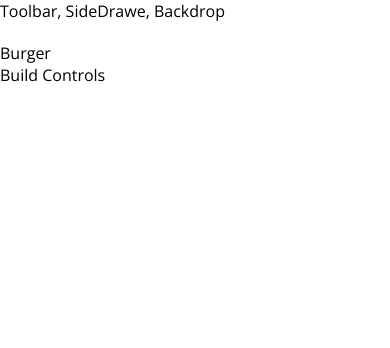
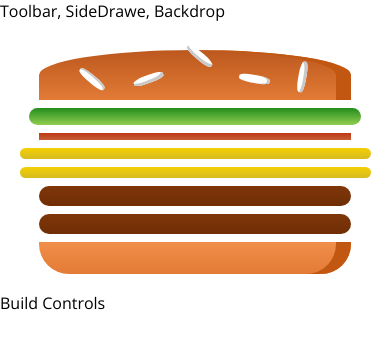
Before and after one commit to dgosza/ReactJS-The-Complete-Guide, a React app in the folder burgerBuilder/: page / in a window 390 px wide. Shown: the top 348 px of the page. Built offline with nearby package versions, Linux system fonts and the light colour scheme.

Commit message:
hamburger done

```diff
--- a/burgerBuilder/src/components/Burger/BurgerIngredient/index.js
+++ b/burgerBuilder/src/components/Burger/BurgerIngredient/index.js
@@ -1,5 +1,5 @@
 import React from 'react';
-import PropTypes from 'prop-types'
+import propTypes from 'prop-types'
 //CSS
 import './index.css'
 
@@ -47,8 +47,8 @@ const burgerIngredient = ( {ingredientType} ) => {
     return ingredient;
 }
 
-burgerIngredient.PropTypes ={
-    ingredientType: PropTypes.string.isRequired
+burgerIngredient.propTypes ={
+    ingredientType: propTypes.string.isRequired
 }
 
 export default burgerIngredient
--- a/burgerBuilder/src/components/Burger/index.css
+++ b/burgerBuilder/src/components/Burger/index.css
@@ -6,7 +6,6 @@
     text-align: center;
     font-weight: bold;
     font-size: 1.2rem;
-
 }
 
 @media( min-width: 1000px ) and (min-height: 700px){
--- a/burgerBuilder/src/components/Burger/index.js
+++ b/burgerBuilder/src/components/Burger/index.js
@@ -1,10 +1,25 @@
 import React from 'react';
 import './index.css';
+import BurgerIngredient from './BurgerIngredient/'
 
-const burger = () =>{
+const burger = ({ ingredients }) => {
+
+    const renderIngredient = Object.keys(ingredients)
+    .map(ingredientKey => {
+        return [...Array(ingredients[ingredientKey])].map((_, i) => {
+              return <BurgerIngredient key={ingredientKey + i} ingredientType={ingredientKey} />
+        })
+
+    });
+
+
     return (
-        <h1>aa</h1>
+        <div className="Burger">
+            <BurgerIngredient ingredientType="bread-top"></BurgerIngredient>
+            {renderIngredient}
+            <BurgerIngredient ingredientType="bread-bottom"></BurgerIngredient>
+        </div>
     )
 }
 
-import default burger;
+export default burger;
--- a/burgerBuilder/src/containers/BurgerBuilder/index.js
+++ b/burgerBuilder/src/containers/BurgerBuilder/index.js
@@ -3,12 +3,29 @@ import React from 'react';
 //HOC
 import Aux from '../../hoc/Auxiliar'
 
+//Components
+import Burger from '../../components/Burger'
 
 class BugerBuilder extends React.Component {
+
+    constructor(props) {
+        super(props)
+
+    }
+
+    state = {
+        ingredients:{
+            salad: 1,
+            bacon: 1,
+            cheese: 2,
+            meat: 2
+        }
+    }
+
     render() {
         return (
             <Aux>
-                <div>Burger</div>
+                <Burger ingredients={this.state.ingredients}></Burger>
                 <div>Build Controls</div>
             </Aux>
         )
```
